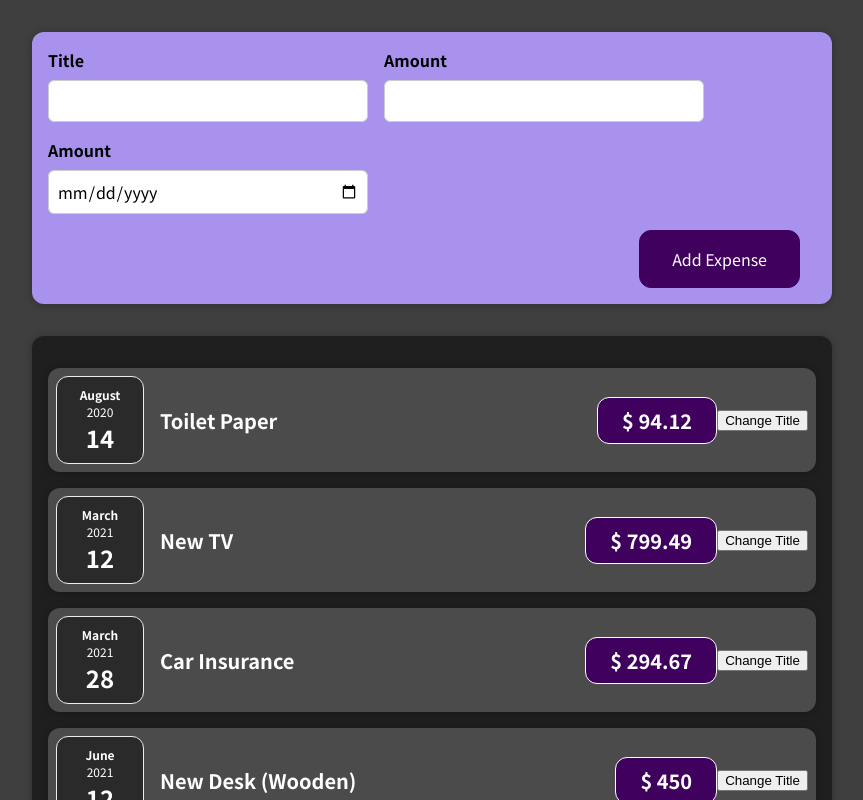
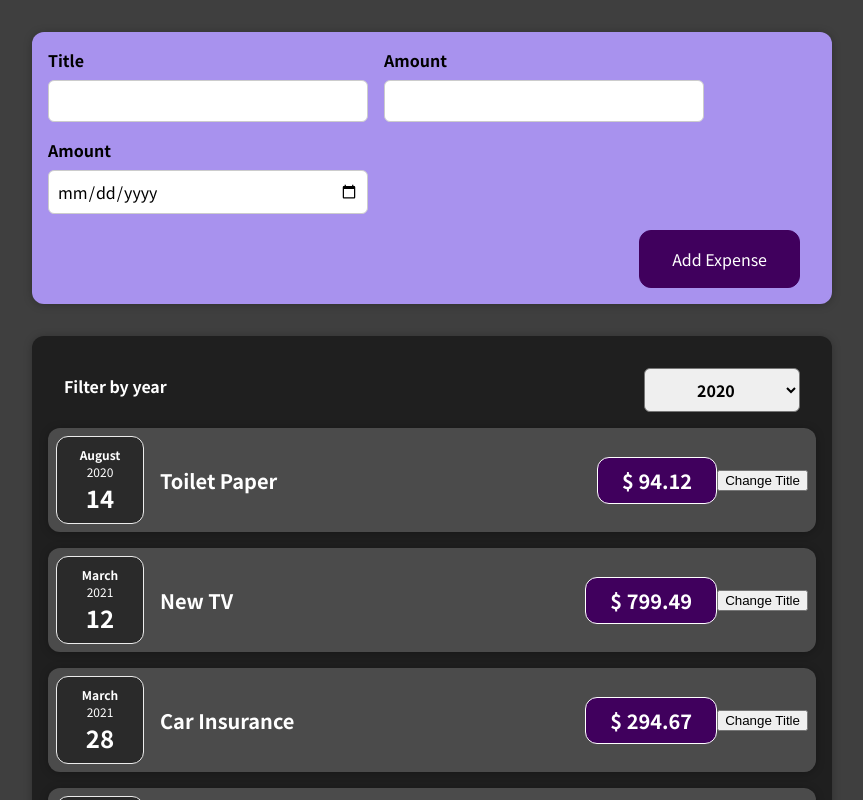
Before and after one commit to bucinskasj/react-course, a React (Create React App) app in the folder section-3-react-basics/: page / in a window 1280 px wide. Shown: the top 800 px of the page, without its empty margins (208-1071 px from the left). Built offline with nearby package versions, Linux system fonts and the light colour scheme.

Commit message:
Lesson 59

```diff
--- a/section-3-react-basics/src/components/Expenses/Expenses.js
+++ b/section-3-react-basics/src/components/Expenses/Expenses.js
@@ -1,11 +1,20 @@
-import React from "react";
+import React, {useState} from "react";
 import ExpenseItem from "./ExpenseItem";
 import Card from "../UI/Card";
 import './Expenses.css';
+import ExpensesFilter from "./ExpensesFilter";
 
 const Expesnes = (props) => {
+  const [filteredYear, setFilteredYear] = useState('2020');
+
+  const filterChangeHandler = (selectedYear) => {
+    setFilteredYear(selectedYear);
+  };
+
   return (
+    <div>
       <Card className="expenses">
+        <ExpensesFilter selected ={filteredYear} onChangeFilter={filterChangeHandler} />
         <ExpenseItem
             title={props.items[0].title}
             amount={props.items[0].amount}
@@ -26,7 +35,9 @@ const Expesnes = (props) => {
             amount={props.items[3].amount}
             date={props.items[3].date}
           />
-  </Card>)
+      </Card>
+    </div>
+    )
 }
 
 export default Expesnes;
--- /dev/null
+++ b/section-3-react-basics/src/components/Expenses/ExpensesFilter.css
@@ -0,0 +1,24 @@
+.expenses-filter {
+  color: white;
+  padding: 0 1rem;
+}
+
+.expenses-filter__control {
+  display: flex;
+  width: 100%;
+  align-items: center;
+  justify-content: space-between;
+  margin: 1rem 0;
+}
+
+.expenses-filter label {
+  font-weight: bold;
+  margin-bottom: 0.5rem;
+}
+
+.expenses-filter select {
+  font: inherit;
+  padding: 0.5rem 3rem;
+  font-weight: bold;
+  border-radius: 6px;
+}
--- /dev/null
+++ b/section-3-react-basics/src/components/Expenses/ExpensesFilter.js
@@ -0,0 +1,25 @@
+import React from 'react';
+
+import './ExpensesFilter.css';
+
+const ExpensesFilter = (props) => {
+  const dropdownChangeHandler = (event) => {
+    props.onChangeFilter(event.target.value);
+  };
+
+  return (
+    <div className='expenses-filter'>
+      <div className='expenses-filter__control'>
+        <label>Filter by year</label>
+        <select value={props.selected} onChange={dropdownChangeHandler}>
+          <option value='2022'>2022</option>
+          <option value='2021'>2021</option>
+          <option value='2020'>2020</option>
+          <option value='2019'>2019</option>
+        </select>
+      </div>
+    </div>
+  );
+};
+
+export default ExpensesFilter;
```
Lines whose indentation alone changed are shown as unchanged.
